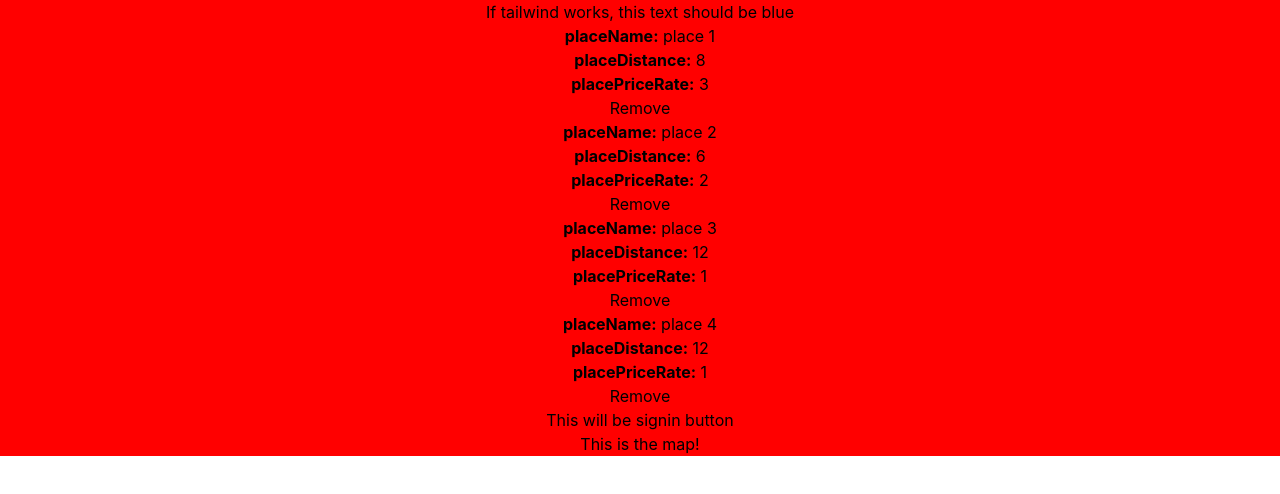
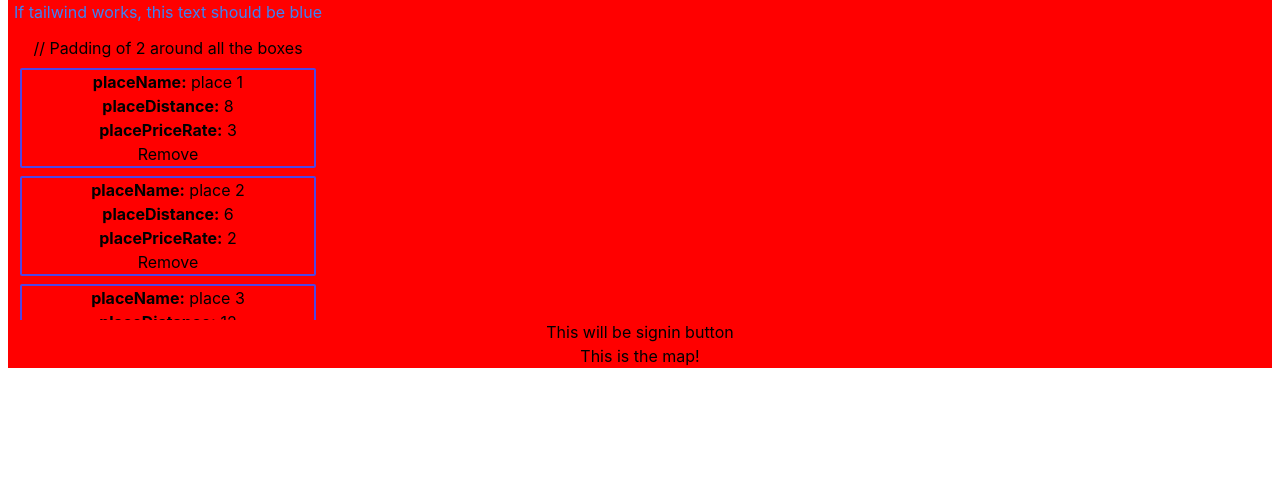
Before and after one commit to PeterOsborne/UNSW-CSE-Hackathon-2023, a React (Create React App) app in the folder client/: page / in a window 1280 px wide. Shown: the top 494 px of the page. Built offline with nearby package versions, Linux system fonts and the light colour scheme.

Commit message:
scrollbox stying

```diff
--- a/client/src/Components/ScrollBox/index.tsx
+++ b/client/src/Components/ScrollBox/index.tsx
@@ -30,11 +30,13 @@ const ScrollBox = () => {
 
   return (
     <div>
-      <div className="overflow-y-scroll h-10">
+      <div className="overflow-y-scroll h-80 w-80">
         <p  className="text-blue-500">If tailwind works, this text should be blue</p>
-        <ul>
+        <ul className="p-3"> // Padding of 2 around all the boxes
           {items.map((item, index) => (
             <li key={index}>
+              <div className="pt-2">
+                <div className="border-2 border-indigo-600 rounded-sm">
                   <div>
                     <strong>placeName:</strong> {item.placeName}
                   </div>
@@ -45,6 +47,8 @@ const ScrollBox = () => {
                     <strong>placePriceRate:</strong> {item.placePriceRate}
                   </div>
                   <button onClick={() => removeItem(index)}>Remove</button>
+                </div>
+              </div>
             </li>
           ))}
         </ul>
--- a/client/tailwind.config.js
+++ b/client/tailwind.config.js
@@ -1,6 +1,8 @@
 /** @type {import('tailwindcss').Config} */
 module.exports = {
-  content: [],
+  content: [
+    "./src/**/*.{js,jsx,ts,tsx}",
+  ],
   theme: {
     extend: {},
   },
```
Lines whose indentation alone changed are shown as unchanged.
